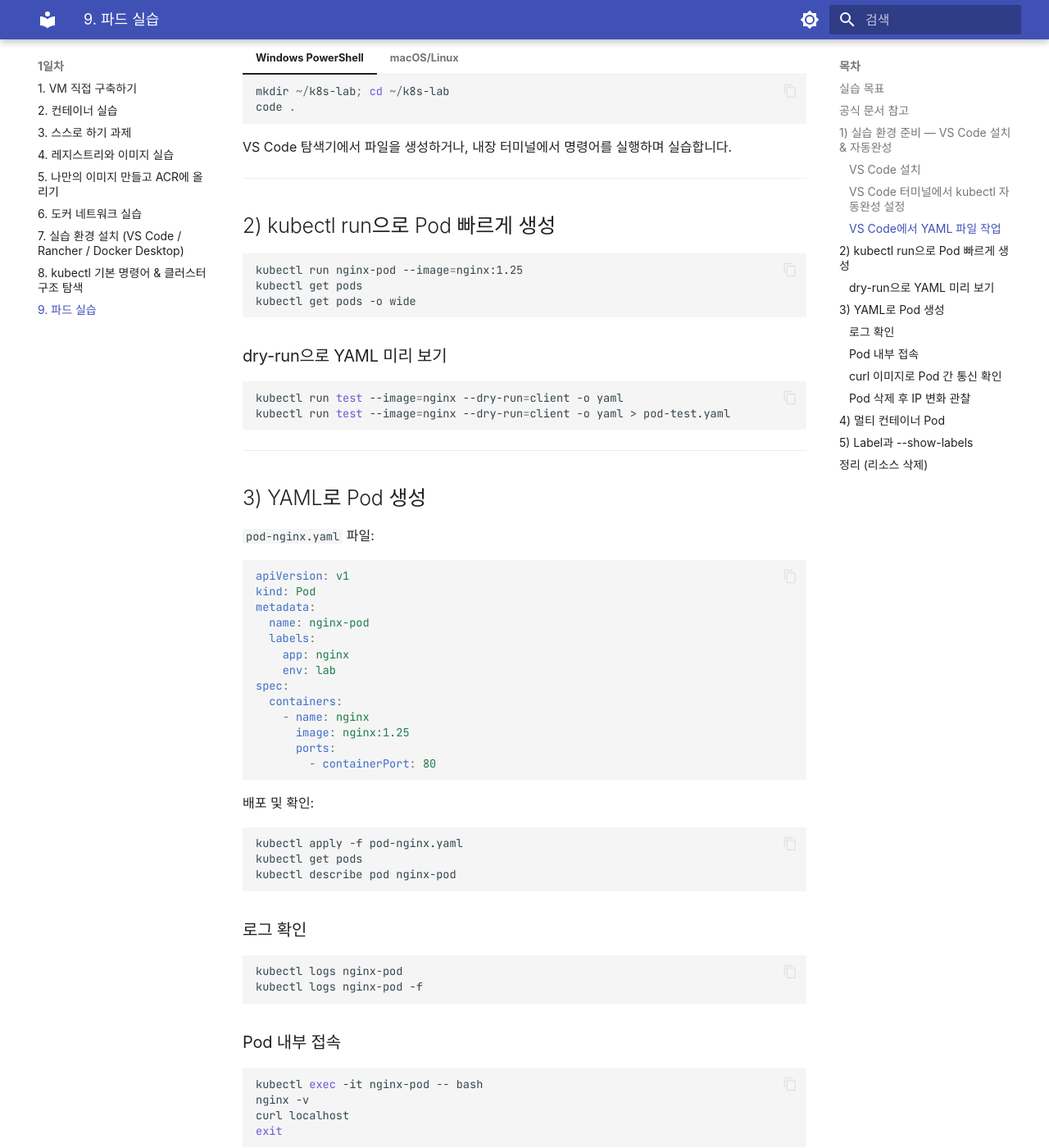
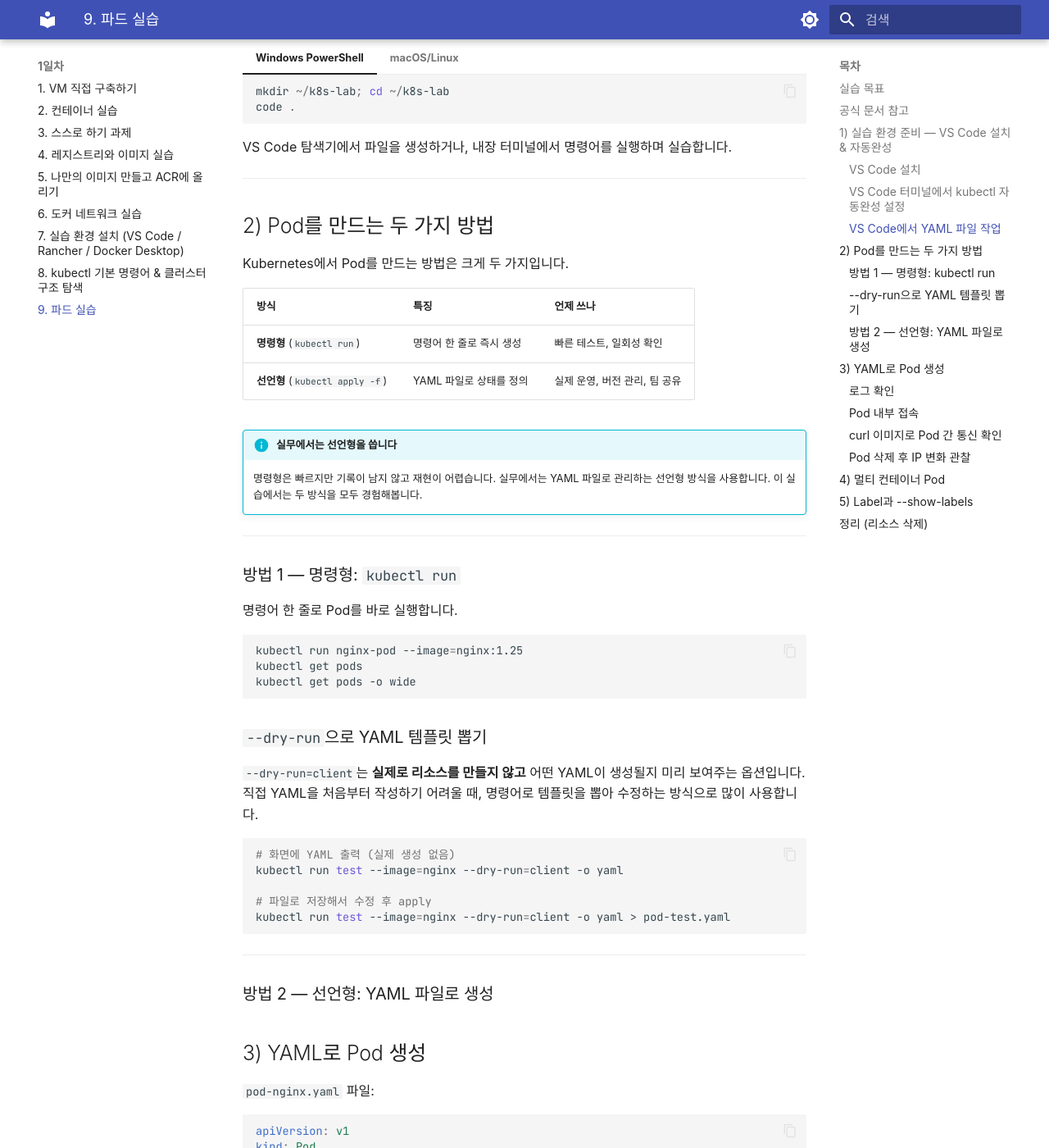
Before and after one commit to skilleat-labs/k8s-for-4days, an MkDocs documentation site: the page built from docs/day1/2-1-pod.md, in a window 1280 px wide and 1400 px high, scrolled down 1661 px. Shown: the whole window at 82% size. Built offline with MkDocs 1.6.1 and Material for MkDocs 9.7.7, drawn with Linux system fonts in a browser that asks for light colours; some web fonts are replaced.

Commit message:
Clarify imperative vs declarative Pod creation and explain --dry-run

````diff
--- a/docs/day1/2-1-pod.md
+++ b/docs/day1/2-1-pod.md
@@ -80,7 +80,23 @@ VS Code 탐색기에서 파일을 생성하거나, 내장 터미널에서 명령
 
 ---
 
-## 2) kubectl run으로 Pod 빠르게 생성
+## 2) Pod를 만드는 두 가지 방법
+
+Kubernetes에서 Pod를 만드는 방법은 크게 두 가지입니다.
+
+| 방식 | 특징 | 언제 쓰나 |
+|------|------|---------|
+| **명령형** (`kubectl run`) | 명령어 한 줄로 즉시 생성 | 빠른 테스트, 일회성 확인 |
+| **선언형** (`kubectl apply -f`) | YAML 파일로 상태를 정의 | 실제 운영, 버전 관리, 팀 공유 |
+
+!!! info "실무에서는 선언형을 씁니다"
+    명령형은 빠르지만 기록이 남지 않고 재현이 어렵습니다. 실무에서는 YAML 파일로 관리하는 선언형 방식을 사용합니다. 이 실습에서는 두 방식을 모두 경험해봅니다.
+
+---
+
+### 방법 1 — 명령형: `kubectl run`
+
+명령어 한 줄로 Pod를 바로 실행합니다.
 
 ```bash
 kubectl run nginx-pod --image=nginx:1.25
@@ -88,14 +104,22 @@ kubectl get pods
 kubectl get pods -o wide
 ```
 
-### dry-run으로 YAML 미리 보기
+### `--dry-run`으로 YAML 템플릿 뽑기
+
+`--dry-run=client`는 **실제로 리소스를 만들지 않고** 어떤 YAML이 생성될지 미리 보여주는 옵션입니다.
+직접 YAML을 처음부터 작성하기 어려울 때, 명령어로 템플릿을 뽑아 수정하는 방식으로 많이 사용합니다.
 
 ```bash
+# 화면에 YAML 출력 (실제 생성 없음)
 kubectl run test --image=nginx --dry-run=client -o yaml
+
+# 파일로 저장해서 수정 후 apply
 kubectl run test --image=nginx --dry-run=client -o yaml > pod-test.yaml
 ```
 
 ---
+
+### 방법 2 — 선언형: YAML 파일로 생성
 
 ## 3) YAML로 Pod 생성
 
````
